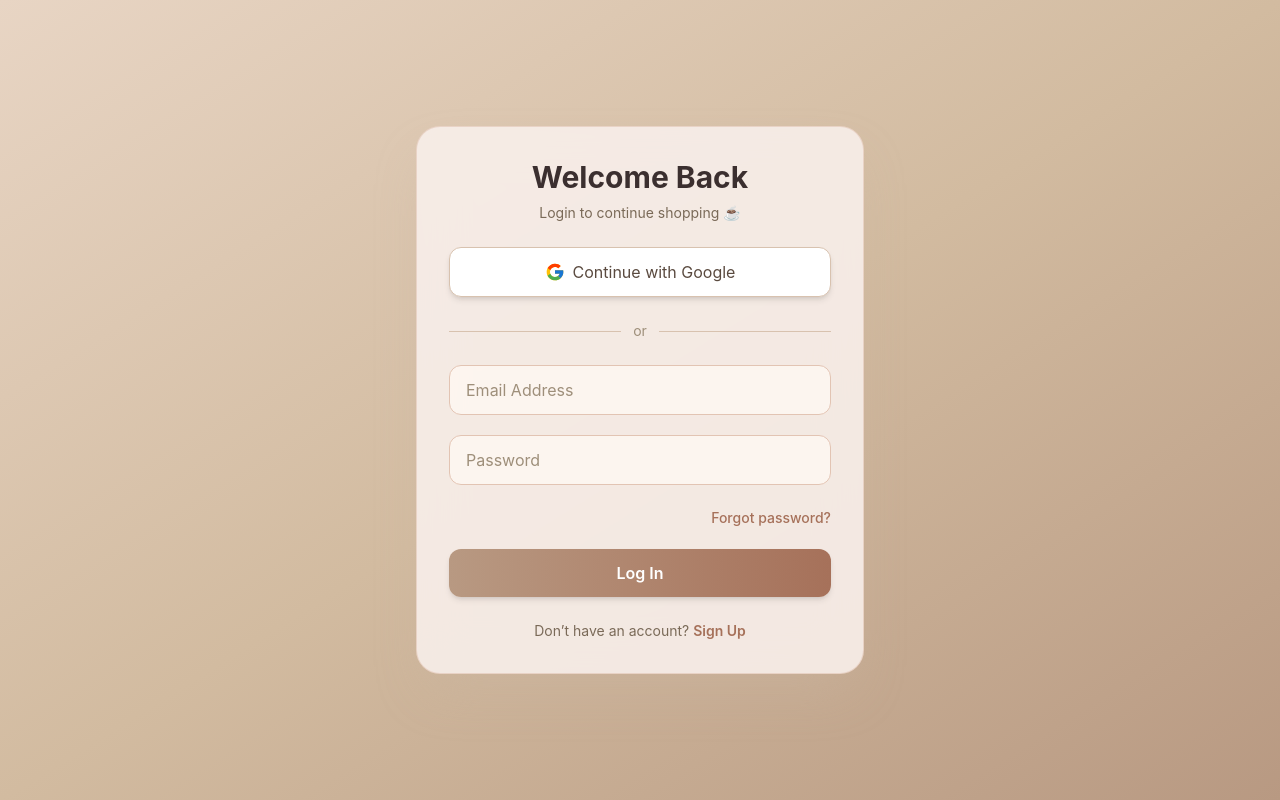
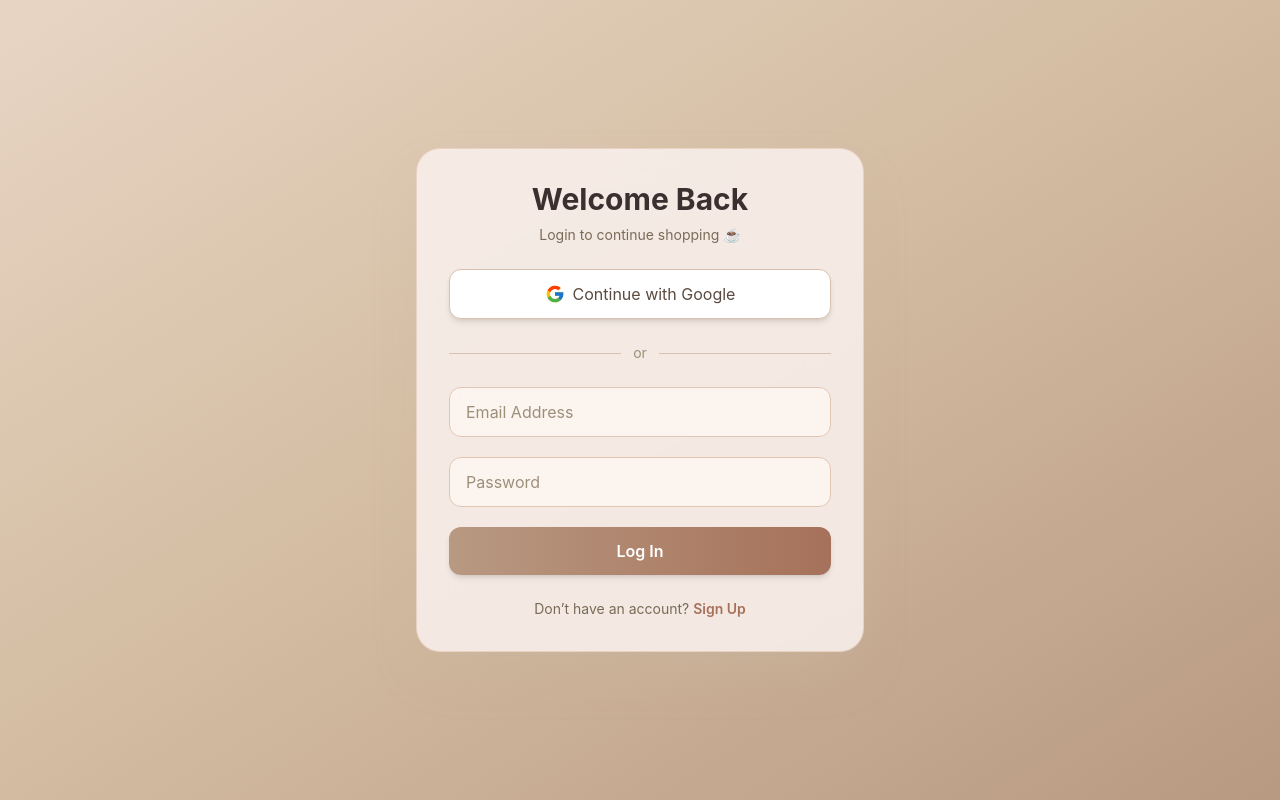
Before and after one commit to Madebydev-Babli/Ecommerce-Website-MERN, a React (Vite) app in the folder frontend/vite-project/: page /login in a window 1280 px wide. Built offline with nearby package versions, Linux system fonts and the light colour scheme; no server answers.

Commit message:
Update Login.jsx

```diff
--- a/frontend/vite-project/src/pages/Login.jsx
+++ b/frontend/vite-project/src/pages/Login.jsx
@@ -109,16 +109,6 @@ export default function Login() {
             className="w-full rounded-xl border border-[#E2C4B3] bg-[#FFF8F3]/80 px-4 py-3 text-[#3B2F2F] placeholder-[#9E8F7A] focus:ring-2 focus:ring-[#C19A8B]/50 focus:outline-none"
           />
 
-          {/* Forgot Password */}
-          <div className="text-right">
-            <span
-              onClick={() => navigate("/forgot-password")}
-              className="text-sm font-medium text-[#A6715A] hover:underline cursor-pointer"
-            >
-              Forgot password?
-            </span>
-          </div>
-
           {/* Submit */}
           <button
             type="submit"
```
